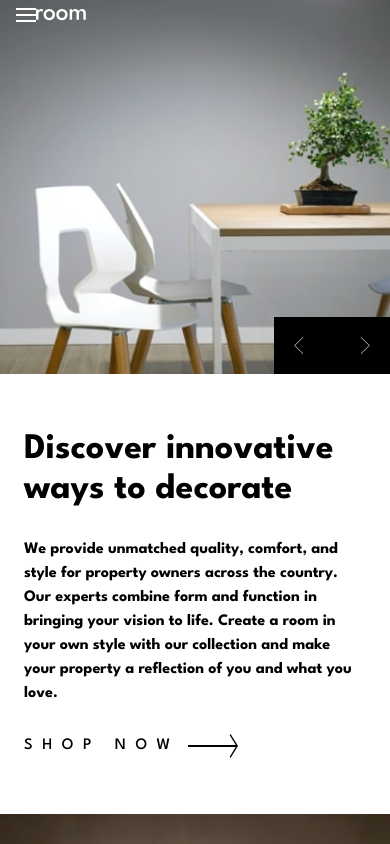
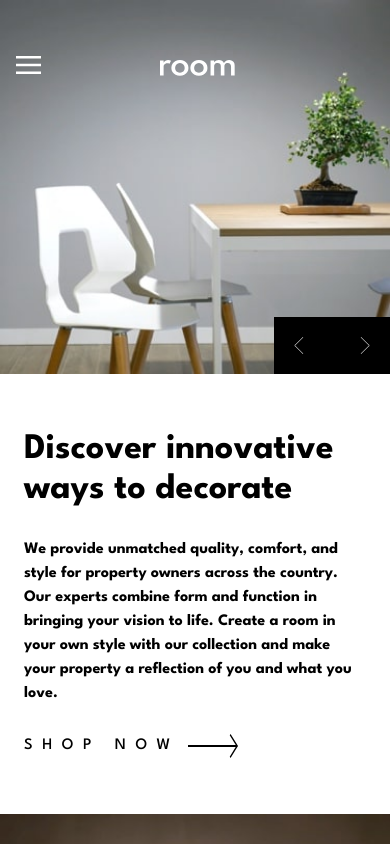
Before and after one commit to Micolash89/room-homepage-master-nextjs, a Next.js app: page / in a window 390 px wide. Shown: the top 844 px of the page. Built offline with nearby package versions, Linux system fonts and the light colour scheme.

Commit message:
`Refactor Componente Header, update: layout, estilos, y menu comportamiento del modo mobile  `

```diff
--- a/src/components/Header.tsx
+++ b/src/components/Header.tsx
@@ -13,56 +13,68 @@ export default function Header() {
 
   const [open, setOpen] = useState(false);
 
-
-
   return (
-    <header className="absolute top-0 left-0 w-full z-50">
-      <nav className="flex items-center px-4 py-2">
-        <div className="flex items-center justify-center mr-8">
-          <button type="button" onClick={() =>
-            setOpen(!open)}>
+    <header className="absolute top-0 left-0 sm:left-5 sm:top-10 w-full z-10">
+      <nav className="flex sm:items-center  px-4 py-2">
+        <div
+          className={`flex sm:hidden items-center justify-center mr-0 mt-12 sm:mr-8`}
+        >
+          <button
+            className="z-20 "
+            type="button"
+            onClick={() => setOpen(!open)}
+          >
             <Image
-              className={`object-contain ${open ? "hidden" : "block"} sm:hidden`}
+              className={`object-contain ${
+                open ? "hidden" : "block"
+              } sm:hidden`}
               src="/assents/images/icon-hamburger.svg"
               alt="menu"
-              width={20}
-              height={20}
-
+              width={25}
+              height={25}
             />
-          </button>
-
-          <button type="button" onClick={() =>
-            setOpen(!open)}>
             <Image
-              className={`object-contain ${open ? "block" : "hidden"} sm:hidden`}
+              className={`mt-1 object-contain ${
+                open ? "block" : "hidden"
+              } sm:hidden`}
               src="/assents/images/icon-close.svg"
               alt="menu-close"
               width={20}
               height={20}
-
             />
           </button>
-
-        <a className="flex items-center justify-center mr-8" href="#">
+        </div>
+        <a
+          className="flex relative sm:static top-7 left-1/3 sm:mr-12 items-center justify-center "
+          href="#"
+        >
           <Image
             className="object-contain"
             src="/assents/images/logo.svg"
             alt="logo"
-            width={50}
-            height={50}
+            width={75}
+            height={75}
           />
         </a>
-            </div>
 
-        <ul className={`flex gap-11 items-center `}>
+        <ul className={` gap-11 sm:items-center items-start hidden sm:flex`}>
           {itemsArr.map((item: ItemHeaderProps, index) => (
             <LinkHeader key={item.title + index + "header"} {...item} />
           ))}
+        </ul>
 
+        <ul
+          className={` absolute top-0 left-0 w-full ${
+            open ? "h-36" : "h-0"
+          } bg-white gap-11 justify-around align-middle ${
+            open ? "flex" : "hidden"
+          }  sm:hidden `}
+        >
           {itemsArr.map((item: ItemHeaderProps, index) => (
             <LinkHeaderMobile
               key={item.title + index + "headerMobile"}
-              {...item} open={open} index={index}
+              {...item}
+              index={index}
             />
           ))}
         </ul>
@@ -86,12 +98,26 @@ export function LinkHeader({ title, url }: ItemHeaderProps) {
   );
 }
 
-export function LinkHeaderMobile({ title, url, open = false , index}: {title: string, url: string, open?: boolean, index: number}) {
+export function LinkHeaderMobile({
+  title,
+  url,
+
+  index,
+}: {
+  title: string;
+  url: string;
+
+  index: number;
+}) {
   return (
-    <li className={`absolute  w-full h-full top-0  left-[${index*100}px] ${open ? "block" : "hidden"} items-center justify-center  sm:hidden`}>
+    <li
+      className={` relative h-full ${
+        index == 0 ? "ml-16" : ""
+      }  flex items-center justify-center `}
+    >
       <a
         href={url}
-        className="lowercase font-bold py-2 px-1 block transition-all duration-300 ease-in-out hover:cursor-pointer relative group"
+        className="lowercase  font-bold py-2 px-1 block transition-all duration-300 ease-in-out hover:cursor-pointer relative group"
       >
         <span className="text-black">{title}</span>
         {/* Línea de subrayado animada */}
```
